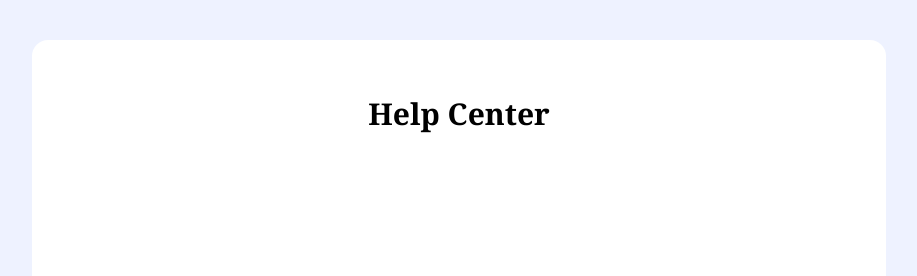
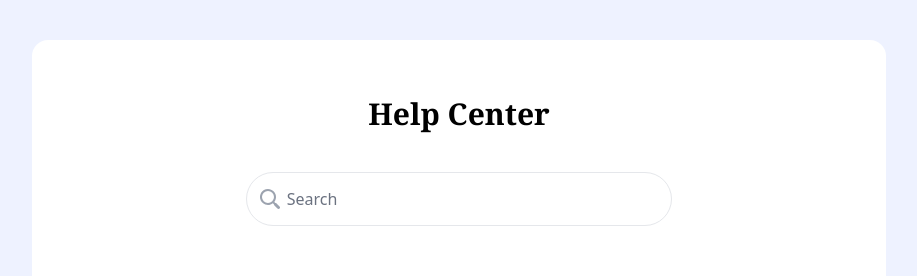
Before and after one commit to nasir-001/100-components, a Vue app: page /layout24 in a window 1280 px wide. Shown: the top 276 px of the page, without its empty margins (181-1098 px from the left). Built offline with nearby package versions, Linux system fonts and the light colour scheme; the HTML template or start-up script is replaced by a standard one.

Commit message:
add the input and the svg

```diff
--- a/src/views/Layout24.vue
+++ b/src/views/Layout24.vue
@@ -4,6 +4,14 @@
       <div class="text-center text-3xl font-semibold font-serif pt-14">
         Help Center
       </div>
+      <div class="relative mx-auto mt-10 bg-white w-3/6 mb-16">
+        <div class="absolute inset-y-0 left-0 text-gray-400 flex items-center pl-3">
+          <svg viewBox="0 0 24 24" fill="none" xmlns="http://www.w3.org/2000/svg" class="h-6 w-6 fill-current">
+            <path d="M16.32 14.9l1.1 1.1c.4-.02.83.13 1.14.44l3 3a1.5 1.5 0 0 1-2.12 2.12l-3-3a1.5 1.5 0 0 1-.44-1.14l-1.1-1.1a8 8 0 1 1 1.41-1.41l.01-.01zM10 16a6 6 0 1 0 0-12 6 6 0 0 0 0 12z"></path>
+          </svg>
+        </div>
+      <input placeholder="Search" class="appearance-none block w-full text-gray-700 border border-gray-200 rounded-full py-4 px-4 mb-3 leading-tight pl-10 pr-4">
+    </div>
     </div>
   </div>
 </template>
```
